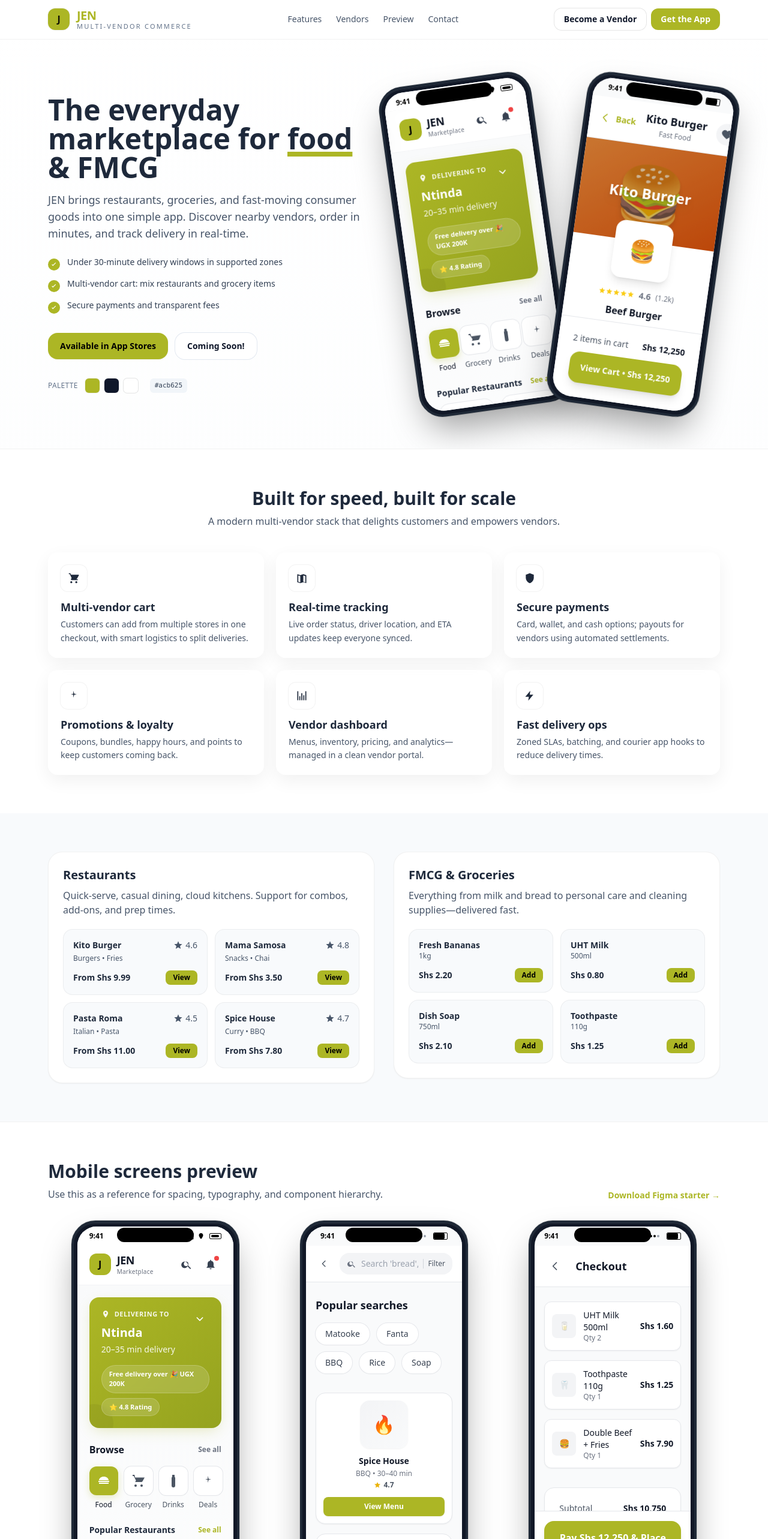
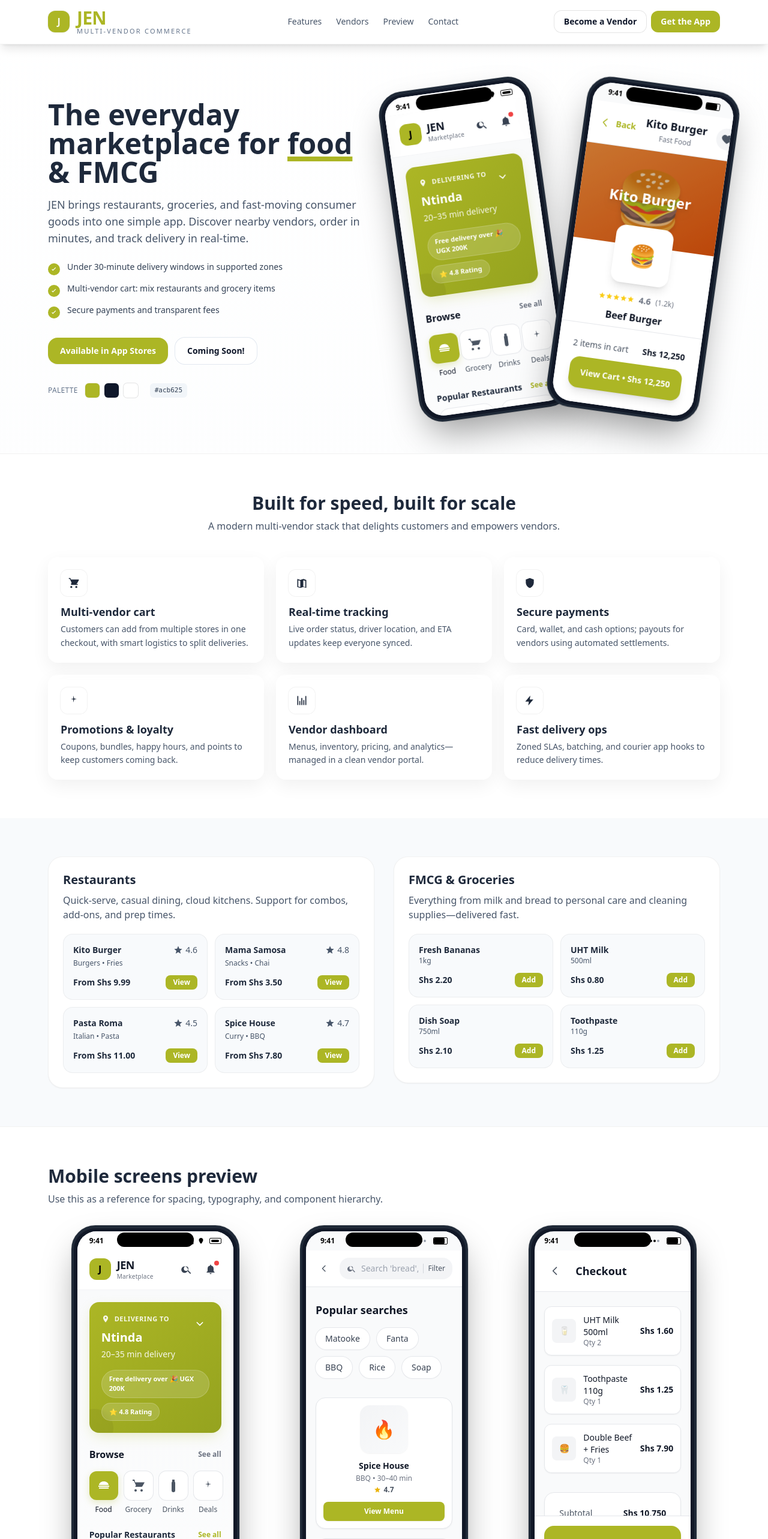
Before and after one commit to Dlu6/Jen-ecommerce, a React (Create React App) app: page / in a window 1280 px wide. Shown: the top 2566 px of the page at 60% size. Built offline with nearby package versions, Linux system fonts and the light colour scheme.

Commit message:
Refactor JENLandingMockup: update button text colors to white, enhance header shadow, and replace download button with a link to WhatsApp

```diff
--- a/src/JENLandingMockup.js
+++ b/src/JENLandingMockup.js
@@ -70,20 +70,20 @@
 export default function JENLandingMockup() {
   return (
     <div className="min-h-screen w-full bg-gradient-to-b from-white to-slate-50 text-slate-800">
-      <header className="sticky top-0 z-50 backdrop-blur bg-white/70 border-b border-black/5">
+      <header className="sticky top-0 z-50 backdrop-blur bg-white/70 border-b border-black/5 shadow-lg">
         <nav className="mx-auto flex max-w-6xl items-center justify-between px-4 py-3">
           <div className="flex items-center gap-3">
             <div
               className="grid h-9 w-9 place-items-center rounded-xl ring-1 ring-black/5"
               style={{ background: brand.primary }}
             >
-              <span className="text-base font-extrabold tracking-tight text-black/90">
+              <span className="text-base font-extrabold tracking-tight text-white/90">
                 J
               </span>
             </div>
             <div>
               <p
-                className="text-xl  font-black tracking-tight"
+                className="text-3xl font-black tracking-tight"
                 style={{ color: brand.primary }}
               >
                 JEN
@@ -165,7 +165,7 @@
             </ul>
             <div className="mt-8 flex flex-wrap gap-3">
               <button
-                className="rounded-2xl px-5 py-3 text-sm font-semibold text-black shadow-sm"
+                className="rounded-2xl px-5 py-3 text-sm font-semibold text-white shadow-sm"
                 style={{ background: brand.primary }}
               >
                 Available in App Stores
@@ -329,12 +329,6 @@
                 hierarchy.
               </p>
             </div>
-            <button
-              className="text-sm font-semibold hover:underline"
-              style={{ color: brand.primary }}
-            >
-              Download Figma starter →
-            </button>
           </div>
           <div className="grid grid-cols-1 gap-6 sm:grid-cols-2 lg:grid-cols-3">
             <PhoneFrame>
@@ -372,14 +366,26 @@
             </div>
             <div className="flex gap-3 md:justify-end">
               <button
-                className="rounded-2xl px-5 py-3 text-sm font-semibold text-black"
+                className="rounded-2xl px-5 py-3 text-sm font-semibold text-white"
                 style={{ background: brand.primary }}
               >
                 Soft launch ~ 20.10.2025
               </button>
-              <button className="rounded-2xl px-5 py-3 text-sm font-semibold text-white ring-1 ring-white/20">
+              <a
+                href="https://wa.me/256700771301"
+                target="_blank"
+                rel="noopener noreferrer"
+                className="flex items-center gap-2 rounded-2xl px-5 py-3 text-sm font-semibold text-white ring-1 ring-white/20 hover:bg-white/10 transition-colors inline-block"
+              >
+                <svg
+                  className="h-4 w-4"
+                  fill="currentColor"
+                  viewBox="0 0 24 24"
+                >
+                  <path d="M17.472 14.382c-.297-.149-1.758-.867-2.03-.967-.273-.099-.471-.148-.67.15-.197.297-.767.966-.94 1.164-.173.199-.347.223-.644.075-.297-.15-1.255-.463-2.39-1.475-.883-.788-1.48-1.761-1.653-2.059-.173-.297-.018-.458.13-.606.134-.133.298-.347.446-.52.149-.174.198-.298.298-.497.099-.198.05-.371-.025-.52-.075-.149-.669-1.612-.916-2.207-.242-.579-.487-.5-.669-.51-.173-.008-.371-.01-.57-.01-.198 0-.52.074-.792.372-.272.297-1.04 1.016-1.04 2.479 0 1.462 1.065 2.875 1.213 3.074.149.198 2.096 3.2 5.077 4.487.709.306 1.262.489 1.694.625.712.227 1.36.195 1.871.118.571-.085 1.758-.719 2.006-1.413.248-.694.248-1.289.173-1.413-.074-.124-.272-.198-.57-.347m-5.421 7.403h-.004a9.87 9.87 0 01-5.031-1.378l-.361-.214-3.741.982.998-3.648-.235-.374a9.86 9.86 0 01-1.51-5.26c.001-5.45 4.436-9.884 9.888-9.884 2.64 0 5.122 1.03 6.988 2.898a9.825 9.825 0 012.893 6.994c-.003 5.45-4.437 9.884-9.885 9.884m8.413-18.297A11.815 11.815 0 0012.05 0C5.495 0 .16 5.335.157 11.892c0 2.096.547 4.142 1.588 5.945L.057 24l6.305-1.654a11.882 11.882 0 005.683 1.448h.005c6.554 0 11.89-5.335 11.893-11.893A11.821 11.821 0 0020.885 3.488" />
+                </svg>
                 Talk to us
-              </button>
+              </a>
             </div>
           </div>
         </div>
@@ -1056,7 +1062,7 @@
     <div className="mt-3 flex items-center justify-between text-sm">
       <span className="font-semibold">From Shs {price}</span>
       <button
-        className="rounded-lg px-3 py-1 text-xs font-semibold text-black"
+        className="rounded-lg px-3 py-1 text-xs font-semibold text-white"
         style={{ background: brand.primary }}
       >
         View
@@ -1072,7 +1078,7 @@
     <div className="mt-3 flex items-center justify-between text-sm">
       <span className="font-semibold">Shs {price}</span>
       <button
-        className="rounded-lg px-3 py-1 text-xs font-semibold text-black"
+        className="rounded-lg px-3 py-1 text-xs font-semibold text-white"
         style={{ background: brand.primary }}
       >
         Add
```
